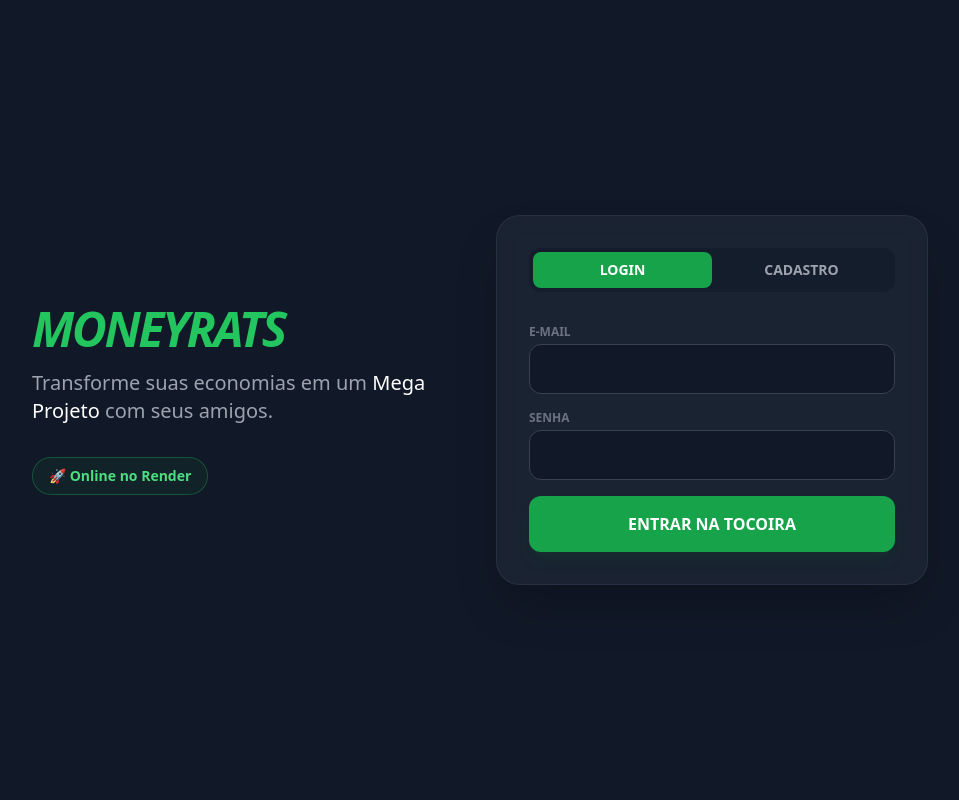
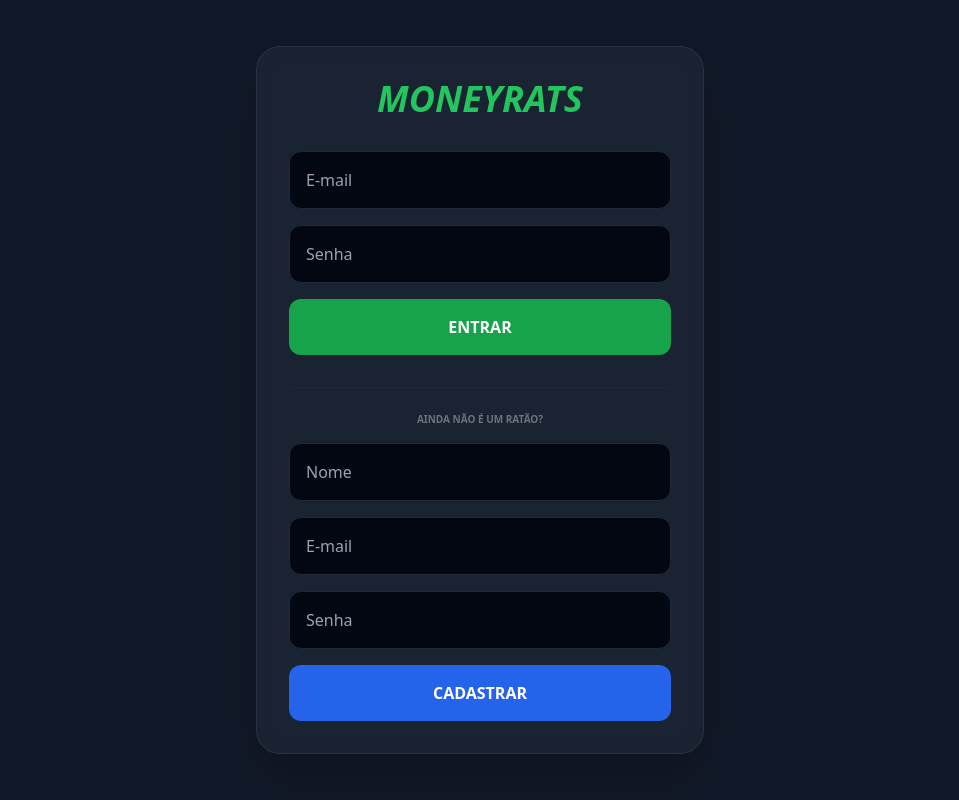
Before and after one commit to joaombr/moneyrats, a FastAPI app: page / in a window 1280 px wide. Shown: the whole page, without its empty margins (160-1119 px from the left). Run offline with FastAPI, Linux system fonts and the light colour scheme; some libraries are stand-ins or nearby versions.

Commit message:
Correção de arquivos

```diff
--- a/database.py
+++ b/database.py
@@ -1,12 +1,9 @@
 import os
 from sqlalchemy import create_engine
-from sqlalchemy.orm import sessionmaker
-from sqlalchemy.ext.declarative import declarative_base
+from sqlalchemy.orm import sessionmaker, declarative_base
 
-# Ele tenta pegar a URL do Render, se não achar (PC local), usa o SQLite
 SQLALCHEMY_DATABASE_URL = os.getenv("DATABASE_URL", "sqlite:///./moneyrats.db")
 
-# Ajuste necessário para o SQLAlchemy entender o prefixo do Render
 if SQLALCHEMY_DATABASE_URL.startswith("postgres://"):
     SQLALCHEMY_DATABASE_URL = SQLALCHEMY_DATABASE_URL.replace("postgres://", "postgresql://", 1)
 
--- a/main.py
+++ b/main.py
@@ -7,44 +7,32 @@ from database import engine, get_db
 from datetime import datetime
 import uuid
 
-# Inicializa o banco de dados e cria as tabelas (PostgreSQL no Render ou SQLite local)
+# Inicializa o banco e cria as tabelas no PostgreSQL do Render
 models.Base.metadata.create_all(bind=engine)
 
 app = FastAPI()
 templates = Jinja2Templates(directory="templates")
 
-# --- FUNÇÃO AUXILIAR PARA IDENTIFICAR O USUÁRIO LOGADO ---
+# --- FUNÇÃO AUXILIAR: IDENTIFICAÇÃO ---
 def obter_usuario_logado(request: Request, db: Session):
     email = request.cookies.get("user_email")
     if not email:
         return None
     return db.query(models.Usuario).filter(models.Usuario.email == email).first()
 
-# --- 1. ROTAS DE ACESSO (LOGIN, CADASTRO E LOGOUT) ---
-
+# --- ROTAS DE ACESSO ---
 @app.get("/")
 async def home(request: Request):
-    """Página inicial do site (Login/Cadastro)"""
+    """Resolve o erro de Not Found na raiz"""
     return templates.TemplateResponse("index.html", {"request": request})
 
 @app.post("/cadastrar")
-async def cadastrar_usuario(
-    nome: str = Form(...),
-    email: str = Form(...),
-    senha: str = Form(...),
-    db: Session = Depends(get_db)
-):
+async def cadastrar_usuario(nome: str = Form(...), email: str = Form(...), senha: str = Form(...), db: Session = Depends(get_db)):
     usuario_existente = db.query(models.Usuario).filter(models.Usuario.email == email).first()
     if usuario_existente:
-        return "Este e-mail já está cadastrado!"
+        return "E-mail já cadastrado!"
 
-    novo_usuario = models.Usuario(
-        nome=nome,
-        email=email,
-        senha=senha,
-        esforco=0,
-        total_poupado=0.0
-    )
+    novo_usuario = models.Usuario(nome=nome, email=email, senha=senha, esforco=0, total_poupado=0.0)
     db.add(novo_usuario)
     db.commit()
 
@@ -53,16 +41,8 @@ async def cadastrar_usuario(
     return response
 
 @app.post("/login")
-async def login_usuario(
-    email: str = Form(...),
-    senha: str = Form(...),
-    db: Session = Depends(get_db)
-):
-    usuario = db.query(models.Usuario).filter(
-        models.Usuario.email == email,
-        models.Usuario.senha == senha
-    ).first()
-
+async def login_usuario(email: str = Form(...), senha: str = Form(...), db: Session = Depends(get_db)):
+    usuario = db.query(models.Usuario).filter(models.Usuario.email == email, models.Usuario.senha == senha).first()
     if not usuario:
         return "E-mail ou senha incorretos!"
 
@@ -76,8 +56,7 @@ async def logout():
     response.delete_cookie("user_email")
     return response
 
-# --- 2. DASHBOARD E GESTÃO DE GRUPOS ---
-
+# --- DASHBOARD E GRUPOS ---
 @app.get("/dashboard")
 async def dashboard(request: Request, db: Session = Depends(get_db)):
     usuario = obter_usuario_logado(request, db)
@@ -88,86 +67,45 @@ async def dashboard(request: Request, db: Session = Depends(get_db)):
 @app.post("/criar-grupo")
 async def criar_grupo(request: Request, nome: str = Form(...), db: Session = Depends(get_db)):
     usuario = obter_usuario_logado(request, db)
-    if not usuario:
-        return RedirectResponse(url="/", status_code=303)
-
-    codigo_novo = str(uuid.uuid4())[:8].upper()
+    if not usuario: return RedirectResponse(url="/", status_code=303)
 
     novo_grupo = models.Grupo(
         nome=nome,
-        codigo=codigo_novo,
-        criador_id=usuario.id, # Define o usuário atual como o dono do grupo
-        data_fim=datetime(2026, 12, 31) # Exemplo de validade
+        codigo=str(uuid.uuid4())[:8].upper(),
+        criador_id=usuario.id, # Essencial para a engrenagem aparecer
+        data_fim=datetime(2026, 12, 31)
     )
-
     db.add(novo_grupo)
     db.commit()
+    return RedirectResponse(url="/ranking", status_code=303)
 
-    return RedirectResponse(url="/dashboard", status_code=303)
+# --- RANKING E EDIÇÃO ---
+@app.get("/ranking")
+async def exibir_ranking(request: Request, db: Session = Depends(get_db)):
+    usuario_logado = obter_usuario_logado(request, db)
+    if not usuario_logado: return RedirectResponse(url="/", status_code=303)
 
-# --- 3. EDIÇÃO DE GRUPO (SÓ PARA O DONO) ---
+    grupo = db.query(models.Grupo).first()
+    usuarios_ranking = db.query(models.Usuario).order_by(models.Usuario.esforco.desc()).all()
+
+    return templates.TemplateResponse("ranking.html", {
+        "request": request, "grupo": grupo, "usuarios": usuarios_ranking,
+        "usuario_logado": usuario_logado, "agora": datetime.now()
+    })
 
 @app.get("/editar-grupo/{grupo_id}")
 async def pagina_editar_grupo(request: Request, grupo_id: int, db: Session = Depends(get_db)):
     usuario = obter_usuario_logado(request, db)
-    if not usuario:
-        return RedirectResponse(url="/", status_code=303)
-
     grupo = db.query(models.Grupo).filter(models.Grupo.id == grupo_id).first()
-
-    # Trava de Segurança: impede que outros usuários editem via URL
     if not grupo or grupo.criador_id != usuario.id:
         return RedirectResponse(url="/dashboard", status_code=303)
-
-    return templates.TemplateResponse("editar_grupo.html", {
-        "request": request,
-        "grupo": grupo,
-        "usuario": usuario
-    })
+    return templates.TemplateResponse("editar_grupo.html", {"request": request, "grupo": grupo})
 
 @app.post("/salvar-edicao-grupo/{grupo_id}")
-async def salvar_edicao(
-    request: Request,
-    grupo_id: int,
-    nome: str = Form(...),
-    db: Session = Depends(get_db)
-):
+async def salvar_edicao(request: Request, grupo_id: int, nome: str = Form(...), db: Session = Depends(get_db)):
     usuario = obter_usuario_logado(request, db)
-    if not usuario:
-        return RedirectResponse(url="/", status_code=303)
-
     grupo = db.query(models.Grupo).filter(models.Grupo.id == grupo_id).first()
-
-    # Validação final de autorização
     if grupo and grupo.criador_id == usuario.id:
         grupo.nome = nome
         db.commit()
-
     return RedirectResponse(url="/ranking", status_code=303)
-
-# --- 4. RANKING ---
-
-@app.get("/ranking")
-async def exibir_ranking(request: Request, db: Session = Depends(get_db)):
-    usuario_logado = obter_usuario_logado(request, db)
-    if not usuario_logado:
-        return RedirectResponse(url="/", status_code=303)
-
-    # Busca o grupo principal (ajuste conforme sua lógica de múltiplos grupos)
-    grupo = db.query(models.Grupo).first()
-
-    # Ordena os usuários pelo maior esforço
-    usuarios_ranking = db.query(models.Usuario).order_by(models.Usuario.esforco.desc()).all()
-
-    return templates.TemplateResponse("ranking.html", {
-        "request": request,
-        "grupo": grupo,
-        "usuarios": usuarios_ranking,
-        "usuario_logado": usuario_logado, # Passa o usuário para o HTML mostrar a engrenagem
-        "agora": datetime.now()
-    })
-
-# --- INICIALIZAÇÃO LOCAL ---
-if __name__ == "__main__":
-    import uvicorn
-    uvicorn.run(app, host="0.0.0.0", port=8000)
--- a/templates/index.html
+++ b/templates/index.html
@@ -3,96 +3,36 @@
 <head>
     <meta charset="UTF-8">
     <meta name="viewport" content="width=device-width, initial-scale=1.0">
-    <title>MoneyRats - Login & Cadastro</title>
+    <title>MoneyRats - Entrada</title>
     <script src="https://cdn.tailwindcss.com"></script>
     <style>
         .glass {
             background: rgba(31, 41, 55, 0.7);
-            -webkit-backdrop-filter: blur(10px);
+            -webkit-backdrop-filter: blur(10px); /* Correção Safari */
             backdrop-filter: blur(10px);
             border: 1px solid rgba(75, 85, 99, 0.3);
         }
     </style>
 </head>
-<body class="bg-gray-900 text-white font-sans min-h-screen flex items-center justify-center p-6">
+<body class="bg-gray-900 text-white min-h-screen flex items-center justify-center p-6">
+    <div class="max-w-md w-full glass p-8 rounded-3xl shadow-2xl">
+        <h1 class="text-4xl font-black text-green-500 italic mb-8 text-center">MONEYRATS</h1>
 
-    <div class="max-w-4xl w-full grid md:grid-cols-2 gap-8 items-center">
+        <form action="/login" method="post" class="space-y-4 mb-8">
+            <input type="email" name="email" placeholder="E-mail" required class="w-full bg-gray-950 border border-gray-800 rounded-xl p-4 outline-none focus:border-green-500">
+            <input type="password" name="senha" placeholder="Senha" required class="w-full bg-gray-950 border border-gray-800 rounded-xl p-4 outline-none focus:border-green-500">
+            <button type="submit" class="w-full bg-green-600 hover:bg-green-500 py-4 rounded-xl font-black uppercase">Entrar</button>
+        </form>
 
-        <div class="text-center md:text-left space-y-4">
-            <h1 class="text-5xl font-black text-green-500 italic tracking-tighter">MONEYRATS</h1>
-            <p class="text-xl text-gray-400 font-medium">Transforme suas economias em um <span class="text-white">Mega Projeto</span> com seus amigos.</p>
-            <div class="hidden md:block pt-4">
-                <div class="inline-block bg-green-900/20 text-green-400 px-4 py-2 rounded-full border border-green-500/30 text-sm font-bold">
-                    🚀 Online no Render
-                </div>
-            </div>
-        </div>
-
-        <div class="glass p-8 rounded-3xl shadow-2xl">
-
-            <div class="flex mb-8 bg-gray-900/50 p-1 rounded-xl">
-                <button onclick="showTab('login')" id="btn-login" class="flex-1 py-2 rounded-lg font-bold text-sm transition-all bg-green-600 text-white">LOGIN</button>
-                <button onclick="showTab('cadastro')" id="btn-cadastro" class="flex-1 py-2 rounded-lg font-bold text-sm transition-all text-gray-400 hover:text-white">CADASTRO</button>
-            </div>
-
-            <form id="form-login" action="/login" method="post" class="space-y-4">
-                <div>
-                    <label class="block text-xs font-bold text-gray-500 uppercase mb-1">E-mail</label>
-                    <input type="email" name="email" required class="w-full bg-gray-900 border border-gray-700 rounded-xl p-3 outline-none focus:border-green-500 transition-all">
-                </div>
-                <div>
-                    <label class="block text-xs font-bold text-gray-500 uppercase mb-1">Senha</label>
-                    <input type="password" name="senha" required class="w-full bg-gray-900 border border-gray-700 rounded-xl p-3 outline-none focus:border-green-500 transition-all">
-                </div>
-                <button type="submit" class="w-full bg-green-600 hover:bg-green-500 py-4 rounded-xl font-black text-white transition-transform active:scale-95 shadow-lg shadow-green-900/20">
-                    ENTRAR NA TOCOIRA
-                </button>
+        <div class="border-t border-gray-800 pt-6">
+            <p class="text-center text-gray-500 text-[10px] mb-4 font-black uppercase">Ainda não é um ratão?</p>
+            <form action="/cadastrar" method="post" class="space-y-4">
+                <input type="text" name="nome" placeholder="Nome" required class="w-full bg-gray-950 border border-gray-800 rounded-xl p-4 outline-none focus:border-blue-500">
+                <input type="email" name="email" placeholder="E-mail" required class="w-full bg-gray-950 border border-gray-800 rounded-xl p-4 outline-none focus:border-blue-500">
+                <input type="password" name="senha" placeholder="Senha" required class="w-full bg-gray-950 border border-gray-800 rounded-xl p-4 outline-none focus:border-blue-500">
+                <button type="submit" class="w-full bg-blue-600 hover:bg-blue-500 py-4 rounded-xl font-black uppercase">Cadastrar</button>
             </form>
-
-            <form id="form-cadastro" action="/cadastrar" method="post" class="space-y-4 hidden">
-                <div>
-                    <label class="block text-xs font-bold text-gray-500 uppercase mb-1">Nome de Ratão</label>
-                    <input type="text" name="nome" required class="w-full bg-gray-900 border border-gray-700 rounded-xl p-3 outline-none focus:border-green-500 transition-all">
-                </div>
-                <div>
-                    <label class="block text-xs font-bold text-gray-500 uppercase mb-1">E-mail</label>
-                    <input type="email" name="email" required class="w-full bg-gray-900 border border-gray-700 rounded-xl p-3 outline-none focus:border-green-500 transition-all">
-                </div>
-                <div>
-                    <label class="block text-xs font-bold text-gray-500 uppercase mb-1">Crie uma Senha</label>
-                    <input type="password" name="senha" required class="w-full bg-gray-900 border border-gray-700 rounded-xl p-3 outline-none focus:border-green-500 transition-all">
-                </div>
-                <button type="submit" class="w-full bg-blue-600 hover:bg-blue-500 py-4 rounded-xl font-black text-white transition-transform active:scale-95 shadow-lg shadow-blue-900/20">
-                    CRIAR MINHA CONTA
-                </button>
-            </form>
-
         </div>
     </div>
-
-    <script>
-        function showTab(type) {
-            const loginForm = document.getElementById('form-login');
-            const cadastroForm = document.getElementById('form-cadastro');
-            const btnLogin = document.getElementById('btn-login');
-            const btnCadastro = document.getElementById('btn-cadastro');
-
-            if (type === 'login') {
-                loginForm.classList.remove('hidden');
-                cadastroForm.classList.add('hidden');
-                btnLogin.classList.add('bg-green-600', 'text-white');
-                btnLogin.classList.remove('text-gray-400');
-                btnCadastro.classList.remove('bg-green-600', 'text-white');
-                btnCadastro.classList.add('text-gray-400');
-            } else {
-                loginForm.classList.add('hidden');
-                cadastroForm.classList.remove('hidden');
-                btnCadastro.classList.add('bg-blue-600', 'text-white');
-                btnCadastro.classList.remove('text-gray-400');
-                btnLogin.classList.remove('bg-green-600', 'text-white');
-                btnLogin.classList.add('text-gray-400');
-            }
-        }
-    </script>
 </body>
 </html>
```
Also changed, not shown: templates/ranking.html (+19 -54 lines).
